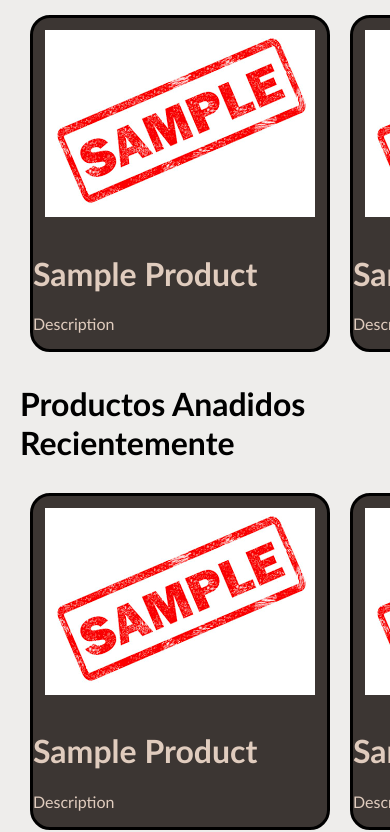
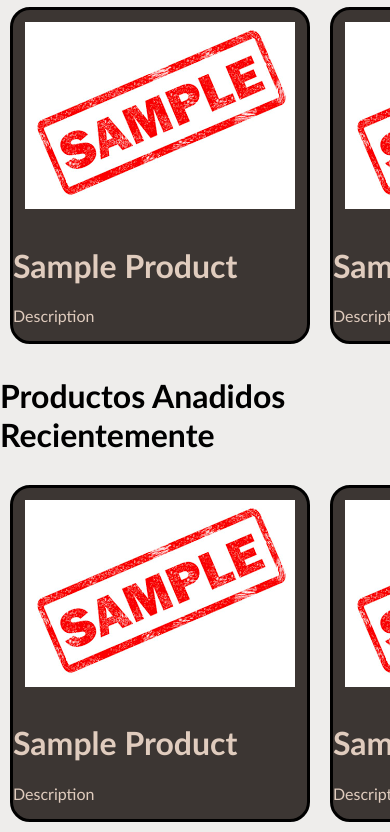
Before and after one commit to Star-God-Coder/Tienda-de-Practica, a plain HTML site: page index.html in a window 390 px wide. Shown: the part 460-1292 px from the top of the page. Drawn offline with Linux system fonts and the light colour scheme.

Commit message:
Update Styles.css
Chanced margin properties in body to fit better in mobile

```diff
--- a/Css/Styles.css
+++ b/Css/Styles.css
@@ -15,7 +15,8 @@
 }
 body{
     font-family: 'Gill Sans', 'Gill Sans MT', Calibri, 'Trebuchet MS', sans-serif;
-    margin: 20px;
+    margin: 0px;
+    margin-top: 12px;
     padding: 0px;
     width: 100%;
     background-color: var(--grey);
```
